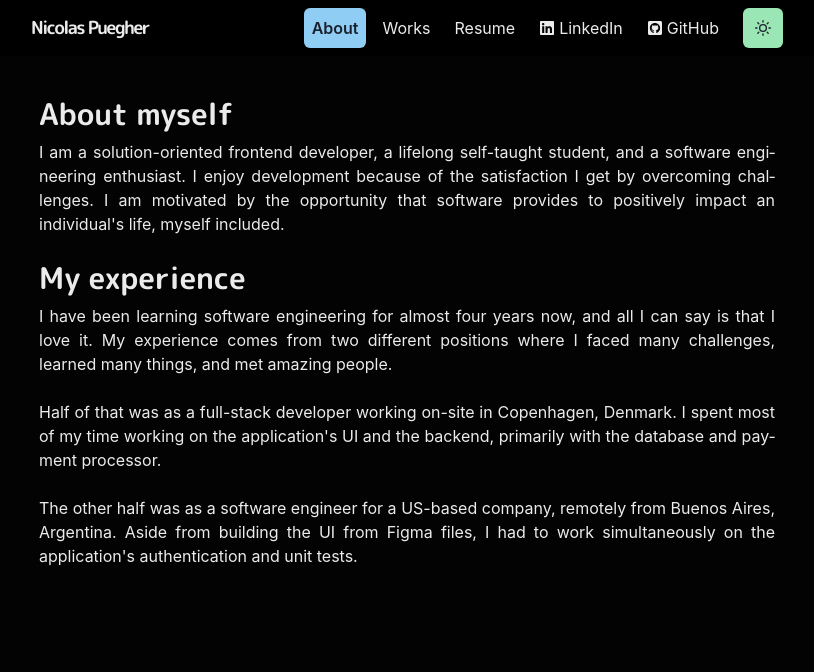
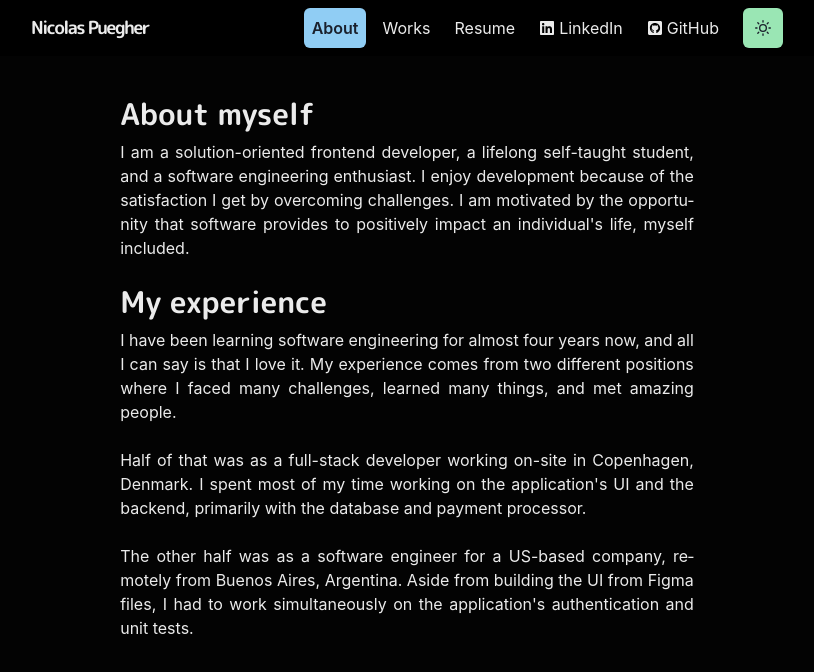
Before and after one commit to nicoPuegher/portfolio, a Next.js app: page /about in a window 1280 px wide. Shown: the top 672 px of the page, without its empty margins (233-1047 px from the left). Built offline with nearby package versions, Linux system fonts and the light colour scheme.

Commit message:
update pages/about with a container

```diff
--- a/pages/about.js
+++ b/pages/about.js
@@ -1,10 +1,10 @@
 import Section from '../components/section';
-import { Heading } from '@chakra-ui/react';
+import { Container, Heading } from '@chakra-ui/react';
 import Paragraph from '../components/paragraph';
 
 const About = () => {
   return (
-    <>
+    <Container>
       <Section delay={0.1} mb={6}>
         <Heading as="h3" variant="section-title">
           About myself
@@ -43,7 +43,7 @@ const About = () => {
           authentication and unit tests.
         </Paragraph>
       </Section>
-    </>
+    </Container>
   );
 };
 
```
